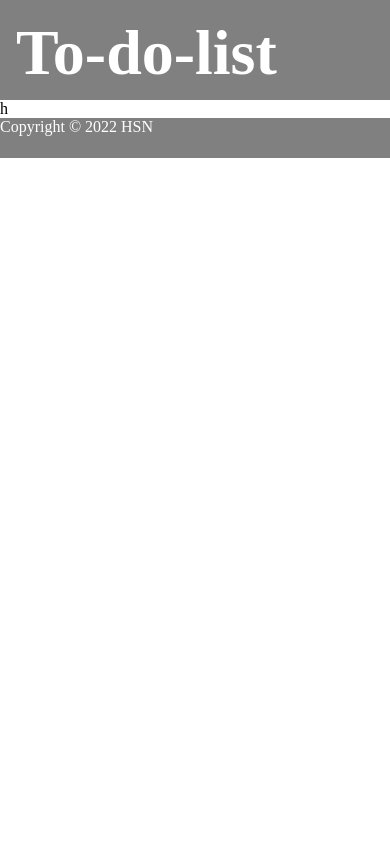
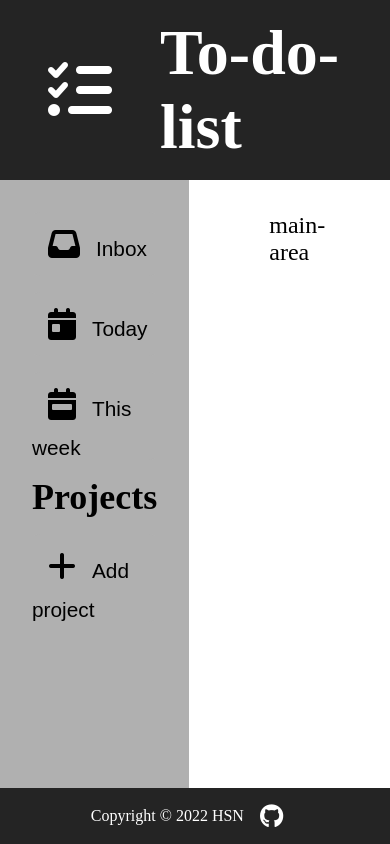
Before and after one commit to HasnatSN/to-do-list, a website: page dist/index.html in a window 390 px wide. Drawn offline with Linux system fonts and the light colour scheme.

Commit message:
html and css foundation is done, mobile version has yet to be added

```diff
--- a/dist/index.html
+++ b/dist/index.html
@@ -5,13 +5,26 @@
     <meta http-equiv="X-UA-Compatible" content="IE=edge" />
     <meta name="viewport" content="width=device-width, initial-scale=1.0" />
     <link rel="stylesheet" href="style.css" />
+    <script
+      src="https://kit.fontawesome.com/7ea977c41c.js"
+      crossorigin="anonymous"
+    ></script>
     <script src="main.js" defer></script>
     <title>To-Do-List</title>
   </head>
   <body>
-    <header><h1>To-do-list</h1></header>
+    <header><h1><i class="fa-solid fa-list-check"></i>To-do-list</h1></header>
 
-    <main>h<nav></nav></main>
-    <footer>Copyright © 2022 HSN</footer>
+    <main>
+      <nav>
+        <button><i class="fa-solid fa-inbox"></i>Inbox</button>
+        <button><i class="fa-solid fa-calendar-day"></i>Today</button>
+        <button><i class="fa-solid fa-calendar-week"></i>This week</button>
+        <h2>Projects</h2>
+        <button><i class="fa-solid fa-plus"></i>Add project</button>
+      </nav>
+      <div class="working-area">main-area</div>
+    </main>
+    <footer>Copyright © 2022 HSN <a href=""><i class="fa-brands fa-github"></i></a> </footer>
   </body>
 </html>
--- a/dist/style.css
+++ b/dist/style.css
@@ -6,25 +6,88 @@
 
 body {
     display: flex;
+    height: 100vh;
     flex-direction: column;
 }
 
 header {
-    background-color: gray;
+    background-color: rgb(36, 36, 36);
     color: white;
     width: 100vw;
-    height: 100px;
+    height: fit-content;
     font-size: 2rem;
-    padding: 1rem;
+    padding: 1rem 2rem;
+}
+
+h1 {
+    display: flex;
+    align-items: center;
+    gap: 2rem;
+}
+
+h1 i {
+    font-size: 4rem;
 }
 
 main {
     flex: 1;
+    height: 100%;
+    display: flex;
+}
+
+nav {
+    padding: 2rem;
+    background-color: rgb(176, 176, 176);
+    width: 300px;
+    font-size: 1.5rem;
+    display: flex;
+    flex-direction: column;
+    gap: 1rem;
+}
+
+button {
+    background-color: rgb(176, 176, 176);
+    border: none;
+    text-align: left;
+    border-radius: 8px;
+    font-size: 1.3rem;
+}
+
+button:hover {
+    font-weight: 700;
+    background-color: gray;
+}
+
+i {
+    margin: 1rem;
+    font-size: 2rem;
+}
+
+.working-area {
+    padding: 2rem 5rem;
+    font-size: 1.5rem;
 }
 
 footer {
     width: 100vw;
-    height: 2.5rem;
-    background-color: gray;
+    height: fit-content;
+    background-color: rgb(36, 36, 36);
     color: white;
+    display: flex;
+    align-items: center;
+    justify-content: center;
+    font-size: 1rem;
 }
+
+footer i {
+    font-size: 1.5rem;
+}
+
+footer i:hover {
+    color: gray;
+}
+
+a {
+    text-decoration: none;
+    color: inherit;
+}
```
